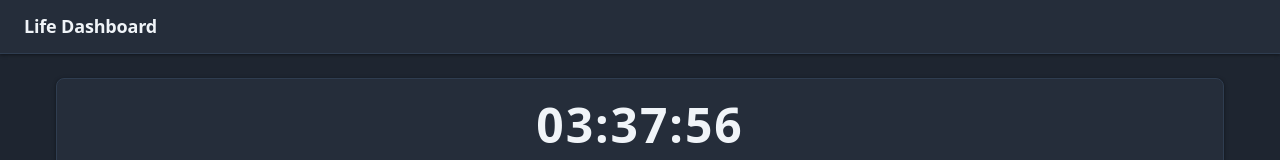
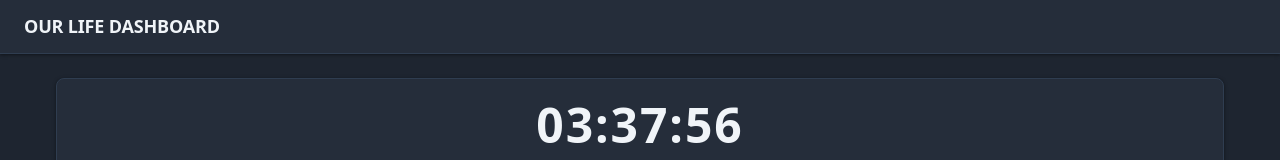
Before and after one commit to Impulsce/CodingCamp-31August26-Hawila, a website: page index.html in a window 1280 px wide. Shown: the top 160 px of the page. Drawn offline with Linux system fonts and the light colour scheme.

Commit message:
Update index.html

```diff
--- a/index.html
+++ b/index.html
@@ -3,14 +3,14 @@
 <head>
   <meta charset="UTF-8" />
   <meta name="viewport" content="width=device-width, initial-scale=1.0" />
-  <title>To-Do Life Dashboard</title>
+  <title>To-Do-List Life Dashboard</title>
   <link rel="stylesheet" href="style.css" />
 </head>
 <body>
 
   <!-- ===== HEADER ===== -->
   <header class="app-header">
-    <span class="app-title">Life Dashboard</span>
+    <span class="app-title">OUR LIFE DASHBOARD</span>
   </header>
 
   <main class="app-main">
```
